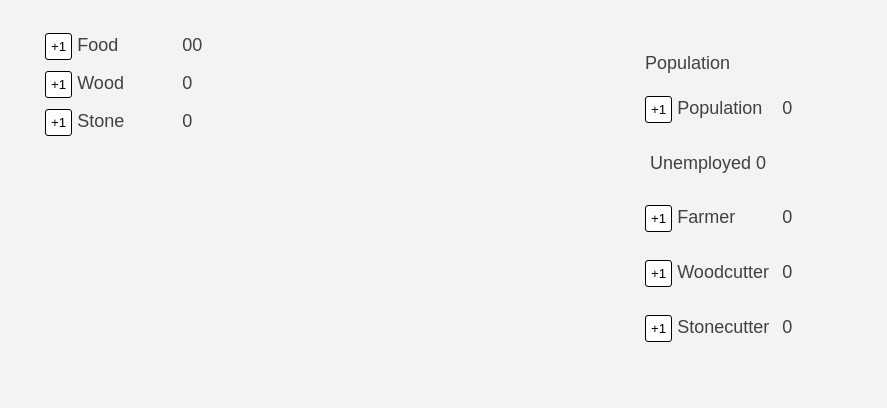
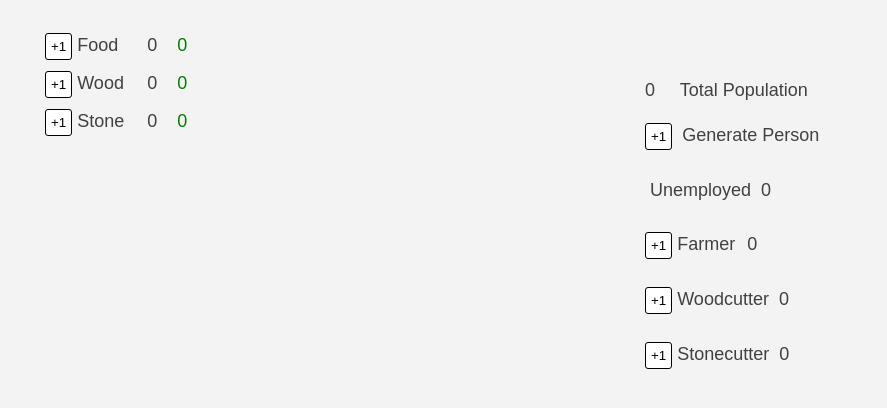
Before and after one commit to adunne8/Space-Clicker, a plain HTML site: page index.html in a window 1280 px wide. Shown: the part 200-608 px from the top of the page, without its empty margins (0-887 px from the left). Drawn offline with Linux system fonts and the light colour scheme.

Commit message:
added increments for all
changed rounding to display function

```diff
--- a/css/custom.css
+++ b/css/custom.css
@@ -13,12 +13,22 @@ body{
 }
 
 .resource_label{
-  min-width: 100px;
+  min-width: 60px;
   display: inline-block;
   padding: 0 5px;
+  padding-right: 10px;
+}
+.resource_count{
+  padding-right: 20px;
 }
 .spawnerror{
   margin: 0;
   color: red;
   visibility: hidden;
 }
+.increment_label{
+  color: green;
+}
+.negativeInc{
+  color: red;
+}
--- a/index.html
+++ b/index.html
@@ -18,13 +18,13 @@
         <div class="resource_section">
           <h2>Resources</h2>
           <div class="resource_row">
-            <button id="food" class="button">+1</button><span class="resource_label">Food</span><span id="food_count" class="resource_count">0</span><span id="food_increment" class="increment_number"></span>
+            <button id="food" class="button">+1</button><span class="resource_label">Food</span><span id="food_count" class="resource_count">0</span><span id="food_increment" class="increment_label"></span>
           </div>
           <div class="resource_row">
-            <button id="wood" class="button">+1</button><span class="resource_label">Wood</span><span id="wood_count" class="resource_count">0</span>
+            <button id="wood" class="button">+1</button><span class="resource_label">Wood</span><span id="wood_count" class="resource_count">0</span><span id="wood_increment" class="increment_label"></span>
           </div>
           <div class="resource_row">
-            <button id="stone" class="button">+1</button><span class="resource_label">Stone</span><span id="stone_count" class="resource_count">0</span>
+            <button id="stone" class="button">+1</button><span class="resource_label">Stone</span><span id="stone_count" class="resource_count">0</span><span id="stone_increment" class="increment_label"></span>
           </div>
         </div>
       </div>
@@ -34,11 +34,18 @@
           <h2>Population</h2>
           <div class="resource_row">
 
-            <p id="population_message">Population </p>
-            <button id="population" class="button">+1</button><span class="resource_label">Population</span><span id="population_count" class="resource_count">0</span>
+            <p id="population_message" class="spawnerror">Population </p>
+
+
+            <p><span id="population_count" class="resource_count">0</span> Total Population</p>
+
+            <button id="population" class="button">+1</button>
+
+            <span class="resource_label">Generate Person</span>
 
             <p id="worker_message" class="spawnerror">Worker needs 10 food</p>
             <span class="resource_label">Unemployed</span><span id="unemployed_count" class="resource_count">0</span>
+
 
             <p id="farmer_message" class="spawnerror">Need a worker</p>
             <button id="farmer" class="button">+1</button><span class="resource_label">Farmer</span><span id="farmer_count" class="resource_count">0</span>
--- a/js/custom.js
+++ b/js/custom.js
@@ -1,9 +1,3 @@
-
-
-
-//DEBUG LOOP FUNCTION
-
-
 //INITIALIZE VARIABLES
 
 //RESOURCES
@@ -32,7 +26,9 @@ var population = {
 };
 var clickCount = 0;
 
+
 window.onload = function() {
+	//CODE RUN EACH SECOND
   window.setInterval(myCallback, 1000);
   function myCallback(){
     autoResourceGeneration();
@@ -80,31 +76,30 @@ window.onload = function() {
     //console.log(res.total);
 
     res.total++;
-    document.getElementById(resource + "_count").innerHTML = res.total;
+    showValues();
   }
 
   function spawn(resource){
-    clickCount++;
 
     //VALID WORKER GENERATION
     if(food.total >= 10){
       //ITERATE AND DISPLAY VALUE
       population.total++;
       population.unemployed++;
-      food.increment = food.increment -.9;
+      food.increment--;
 
       //REDUCE FOOD AND DISPLAY
-      food.total = Math.floor((food.total -10)*10)/10;
+      food.total = food.total -10;
 
       document.getElementById(resource + "_message").style.visibility = "hidden";
     }
     //INVALID WORKER GENERATION
     else{
       document.getElementById(resource + "_message").style.visibility = "visible";
-    }
+    };
     showValues();
     showPopulation();
-
+		showIncrements();
   };
 
   function assignWorker(type){
@@ -113,7 +108,7 @@ window.onload = function() {
 
       if(type == "farmer"){
         population.farmer++;
-        food.increment++;
+        food.increment = food.increment + 1.2;
         document.getElementById("farmer_count").innerHTML = population.farmer;
       }
       else if(type == "woodcutter"){
@@ -129,19 +124,22 @@ window.onload = function() {
 
     };
     showPopulation();
-
   };
 
+	//TRIGGERED EACH SECOND
   function autoResourceGeneration(){
-    food.total = Math.round((food.total + food.increment)*10)/10;
+    food.total = food.total + food.increment;
     wood.total = wood.total + wood.increment;
     stone.total = stone.total + stone.increment;
   };
+
+	//SHOW RESOURCE TOTALS
   function showValues(){
-    document.getElementById("food_count").innerHTML = food.total;
-    document.getElementById("wood_count").innerHTML = wood.total;
-    document.getElementById("stone_count").innerHTML = stone.total;
+    document.getElementById("food_count").innerHTML = Math.floor(food.total * 10)/10;
+    document.getElementById("wood_count").innerHTML = Math.floor(wood.total * 10)/10;
+    document.getElementById("stone_count").innerHTML = Math.floor(stone.total * 10)/10;
   };
+	//SHOW POPULATION BREAKDOWNS
   function showPopulation(){
     document.getElementById("population_count").innerHTML = population.total;
     document.getElementById("unemployed_count").innerHTML = population.unemployed;
@@ -149,8 +147,37 @@ window.onload = function() {
     document.getElementById("woodcutter_count").innerHTML = population.woodcutter;
     document.getElementById("stonecutter_count").innerHTML = population.stonecutter;
   };
+	//SHOW AUTO INCREMENT VALUES
 	function showIncrements(){
-		document.getElementById("food_increment").innerHTML = food.increment;
+		//SET RESOURCE VARIABLES
+		var foodInc = document.getElementById("food_increment");
+		var woodInc = document.getElementById("wood_increment");
+		var stoneInc = document.getElementById("stone_increment");
+
+		//DISPLAY RESOURCE INCREMENTS
+		foodInc.innerHTML = Math.round(food.increment*100)/100;
+		woodInc.innerHTML = Math.round(wood.increment*100)/100;
+		stoneInc.innerHTML = Math.round(stone.increment*100)/100;
+
+		//SET COLOR IF NEGITIVE
+		if(food.increment < 0){
+			foodInc.classList.add("negativeInc");
+		}
+		else{
+			foodInc.classList.remove("negativeInc");
+		};
+		if(wood.increment < 0){
+			woodInc.classList.add("negativeInc");
+		}
+		else{
+			woodInc.classList.remove("negativeInc");
+		};
+		if(stone.increment < 0){
+			stoneInc.classList.add("negativeInc");
+		}
+		else{
+			stoneInc.classList.remove("negativeInc");
+		};
 	}
 
 };
```
